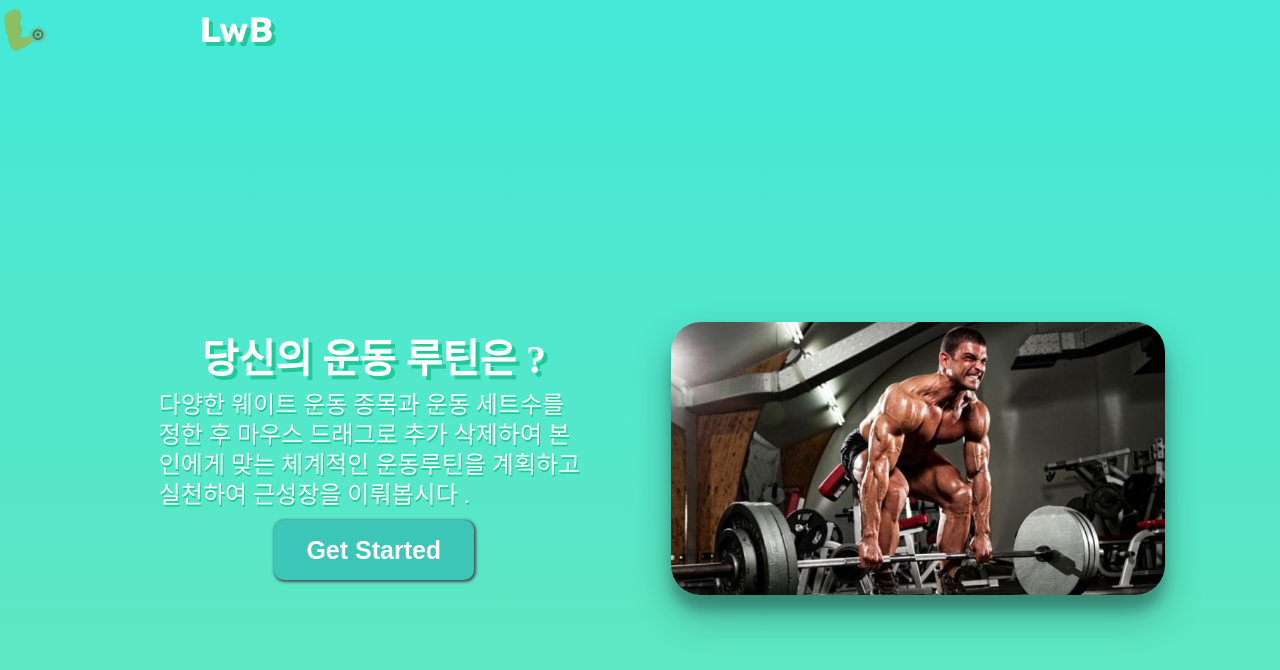
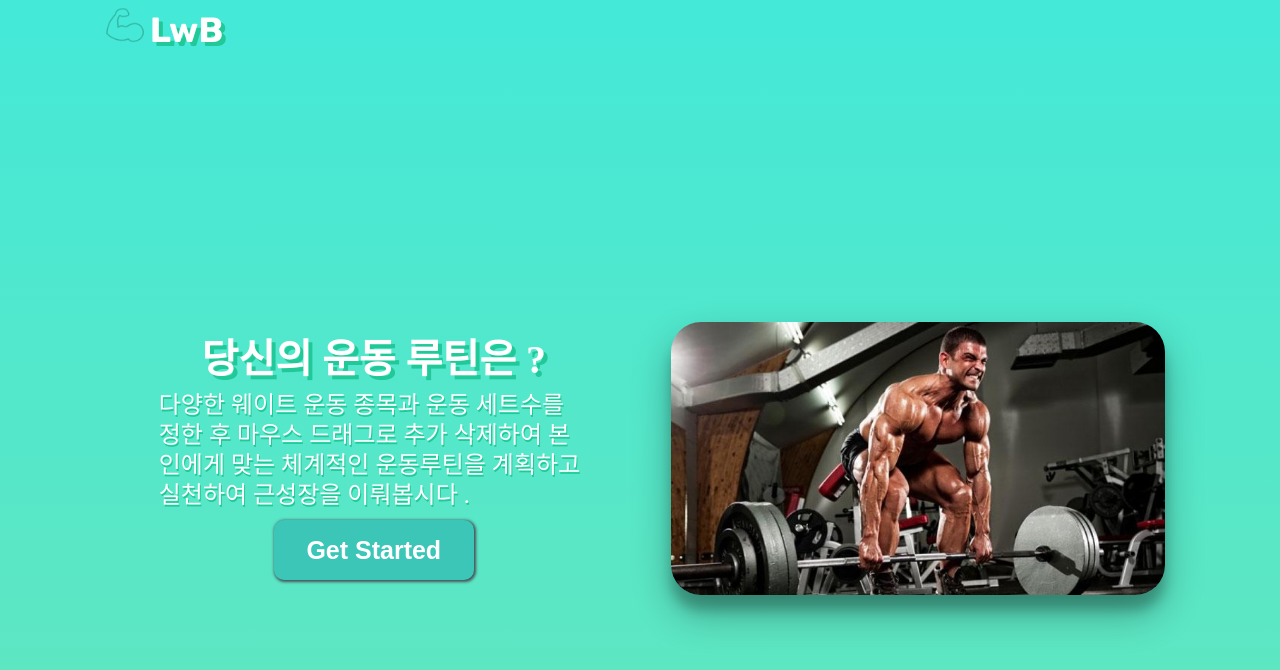
Before and after one commit to dwhddnjs/LwB_react-dnd, a React (Create React App) app: page / in a window 1280 px wide. Shown: the top 670 px of the page. Built offline with nearby package versions, Linux system fonts and the light colour scheme.

Commit message:
add logo

```diff
--- a/src/components/UI/Header.js
+++ b/src/components/UI/Header.js
@@ -2,11 +2,12 @@ import React from "react";
 import "./Header.scss";
 import logo from "../../img/logo.png";
 import icon from "../../img/icon.png";
+import arm from "../../img/arm.png";
 
 function Header() {
   return (
     <div className="home-header">
-      <img src={icon} alt="" />
+      <img src={arm} alt="" />
       <div className="home-title">LwB</div>
     </div>
   );
--- a/src/components/UI/Header.scss
+++ b/src/components/UI/Header.scss
@@ -3,10 +3,14 @@
   align-items: center;
   justify-content: flex-start;
   height: 60px;
+  position: relative;
   img {
     width: 50px;
     height: 50px;
-    filter: opacity(0.5) drop-shadow(0 0 0 green);
+    filter: opacity(0.2) drop-shadow(0 0 0 #20c997);
+    position: absolute;
+    top: 0;
+    left: 100px;
   }
 
   .home-title {
```
Also changed, not shown: src/img/arm.png (added), src/img/gym.png (added).
